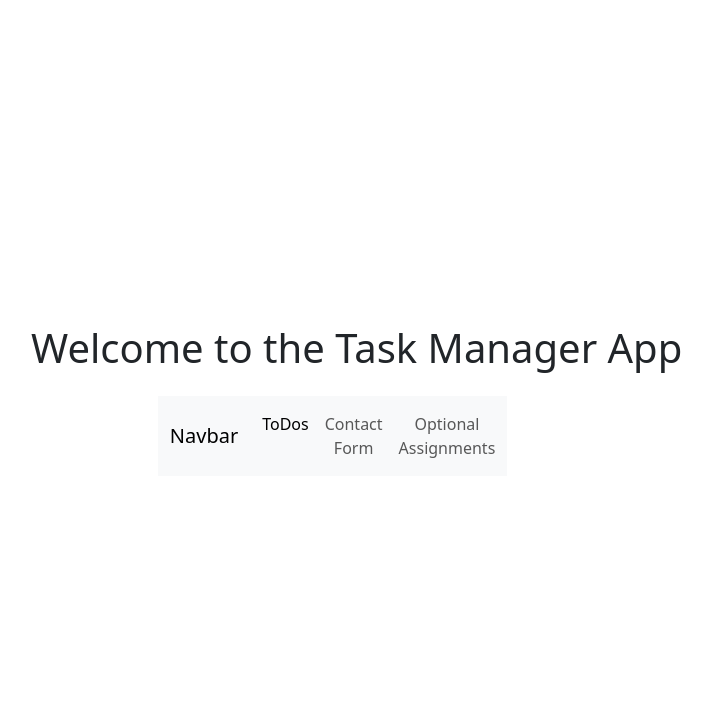
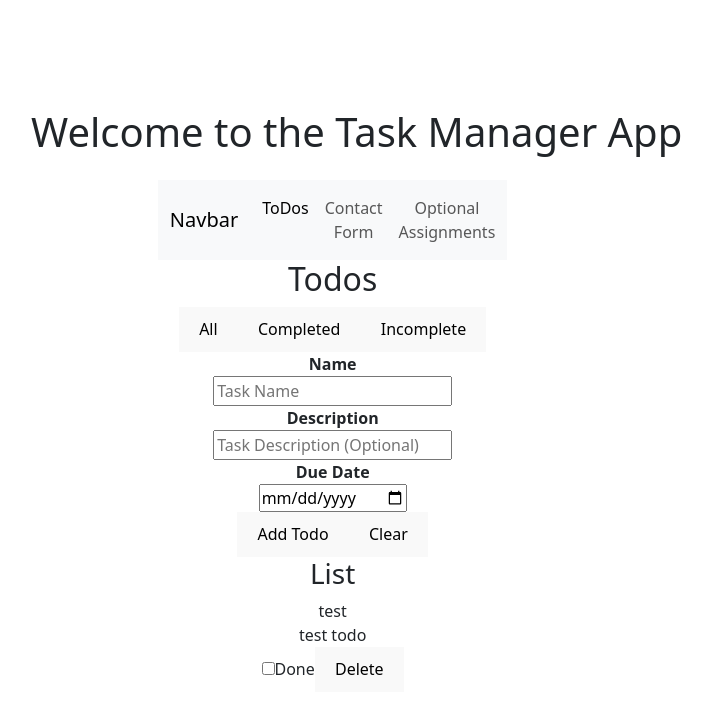
Before and after one commit to JakeBissen/Project-3, a React (Vite) app: page /Opt-todos in a window 1280 px wide. Shown: the top 714 px of the page, without its empty margins (29-741 px from the left). Built offline with nearby package versions, Linux system fonts and the light colour scheme.

Commit message:
Finished with the form, moving onto css for said todo form

```diff
--- a/src/Components/TodoList.tsx
+++ b/src/Components/TodoList.tsx
@@ -1,5 +1,6 @@
 
 import React, { useState } from "react";
+import './TodoListC.css';
 
 
 
@@ -25,6 +26,7 @@ const TodoList = () => {
   const [name, setName] = useState<string>('');
   const [description, setDescription] = useState<string>("");
   const [dueDate, setDueDate] = useState<string>("");
+
 
 function addToDo() {
   const trimmed = name.trim();
@@ -62,16 +64,88 @@ function FilterTodos(): Todo[] {
 }
 
 
+function handleSubmit(e: FormEvent) {
+  e.preventDefault();
+  addToDo();
+}
 
+const shown = FilterTodos();
   return(
+   <div className='todo-module' >
+    <h2 className='todo-title'>Todos</h2>
 
-    <div>
+    <div className='filter-buttons'>
+      <button onClick ={() => setFilter('all')}
+      className={filter === 'all' ? 'active': ''}>All</button>
 
+      <button onClick ={() => setFilter('completed')} className={filter === 'completed' ? 'active': ''}>Completed</button>
+
+      <button onClick ={() => setFilter('incomplete')} className={filter === 'incomplete' ? 'active': ''}>Incomplete</button>
     </div>
-  )
+    <div className='todo-form-grid'>
+      <form onSubmit={handleSubmit} className='todo-form'>
+        <label>
+          <div><strong>Name</strong></div>
+          <input value={name} onChange={(e) => setName(e.target.value)} placeholder="Task Name" required />
+        </label>
 
+        <label>
+          <div><strong>Description</strong></div>
+          <input value={description} onChange={(e) => setDescription(e.target.value)} placeholder="Task Description (Optional)" />
+        </label>
 
+        <label>
+          <div><strong>Due Date</strong></div>
+          <input type="date" value={dueDate} onChange={(e) => setDueDate(e.target.value)} />
+        </label>
+
+        <div className='form-buttons'>
+          <button type='submit'> Add Todo</button>
+          <button type='button' onClick=
+          {() => {setName(''); setDescription(''); setDueDate('');}}>
+            Clear
+          </button>
+        </div>
+        </form>
+
+        <div className='todo-list'>
+           <h3>List</h3>
+           {shown.length === 0? (
+            <div className='no-todos'>No todos</div>
+           ): (
+            <div className='items'>
+              {shown.map(todo => (
+                <div key={todo.id}
+                className={`todo-item ${todo.completed ? 'completed' : ''}`}>
+                  <div className='todo-main'>
+              <div className='todo-name'>{todo.name}</div>
+              {todo.description && <div className='todo-desc'>{todo.description}</div>}
+               {todo.dueDate && <div className="todo-due">Due: {todo.dueDate}</div>}
+                  </div>
+
+              <div className='todo-actions'>
+                <label className='done-toggle'>
+                  <input type="checkbox" checked={todo.completed}
+                  onChange={() => toggleTodo(todo.id)} />
+                  <span>Done</span>
+                </label>
+                <button className='delete-btn' onClick={() => deleteTodo(todo.id)}>
+                  Delete
+                </button>
+                </div>
+                </div>
+              ))}
+            </div>
+           )}
+        </div>
+    </div>
+
+   </div>
+
+  );
 }
 
 
+
+
 export default TodoList;
```
Also changed, not shown: src/Components/TodoListC.css (added).
